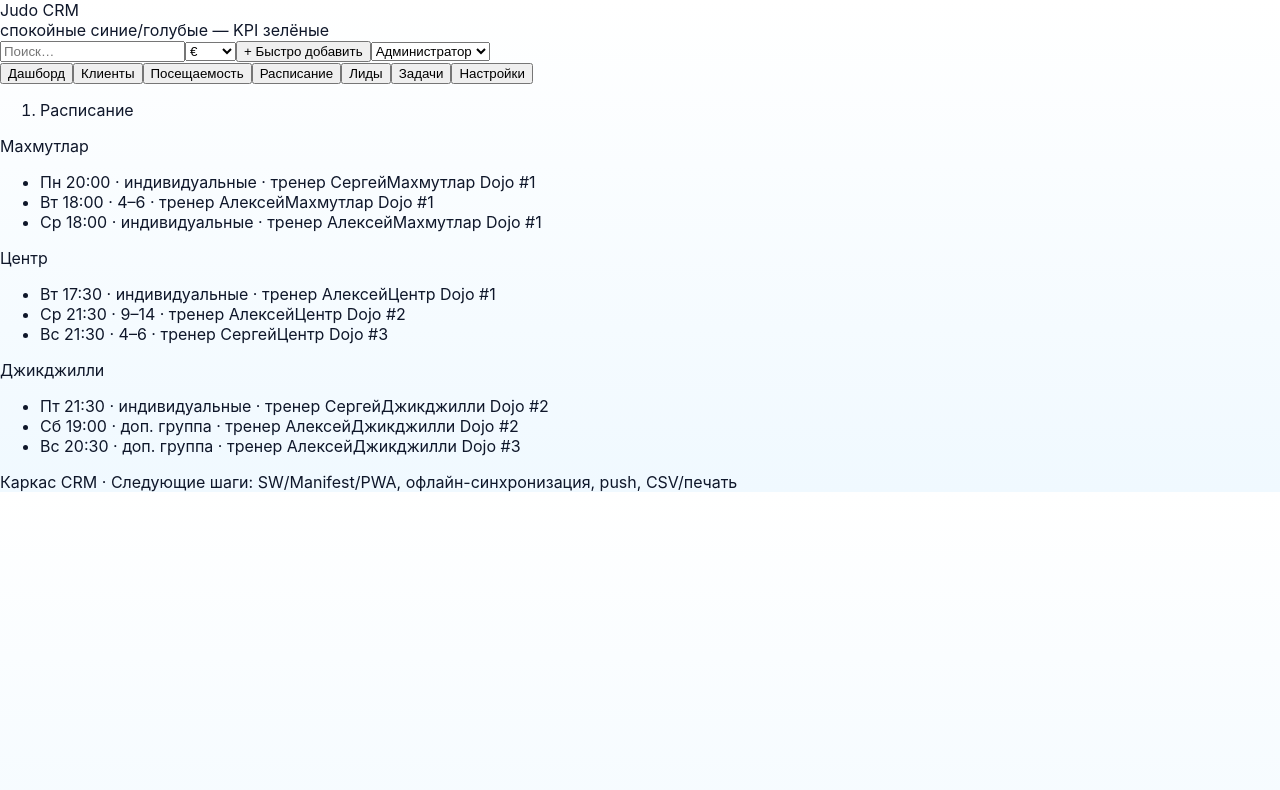
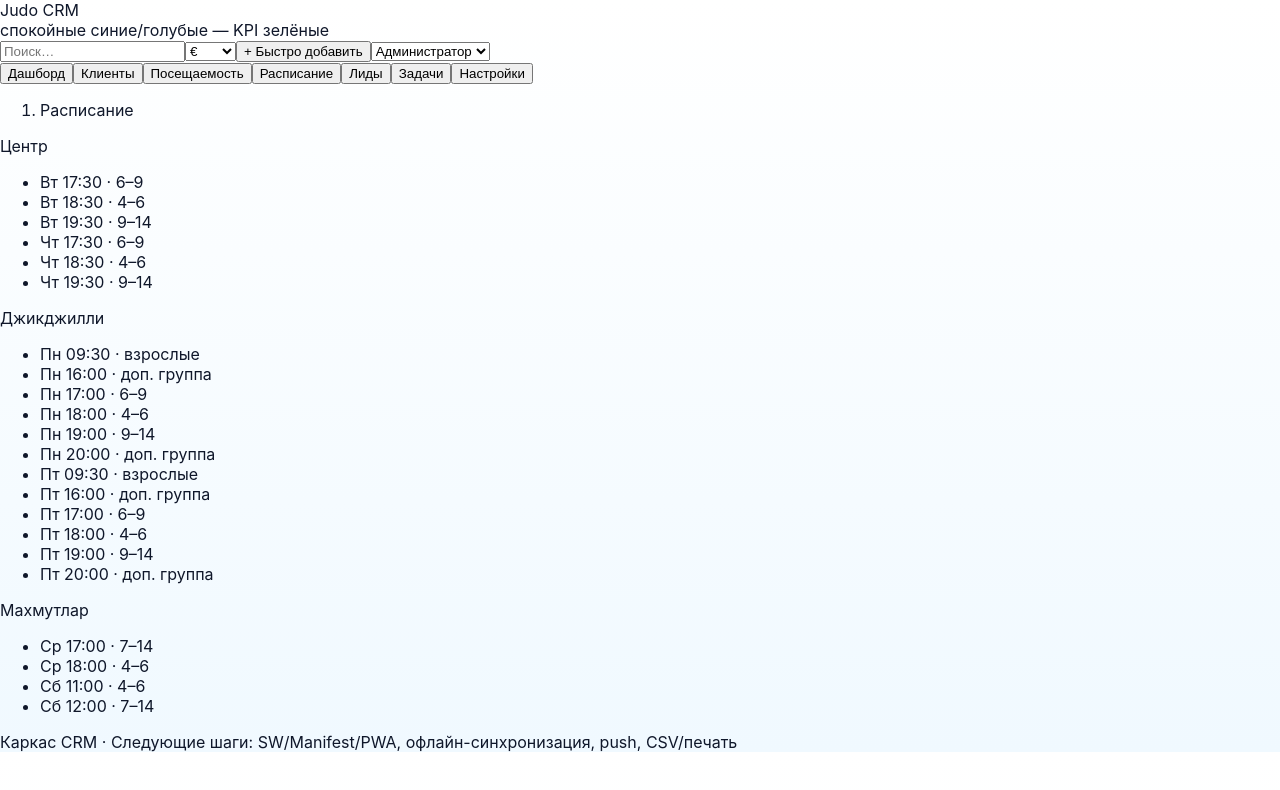
Before and after one commit to melikovgraf1-sys/judo-crm-2, a React (Create React App) app: page / in a window 1280 px wide. Both pictures are taken after a click on the button "Расписание". Shown: the top 790 px of the page. Built offline with nearby package versions, Linux system fonts and the light colour scheme; the HTML template or start-up script is replaced by a standard one.

Commit message:
Update schedule data for all areas

```diff
--- a/src/App.jsx
+++ b/src/App.jsx
@@ -17,7 +17,14 @@ type Role = "Администратор" | "Менеджер" | "Тренер";
 
 type Area = "Махмутлар" | "Центр" | "Джикджилли";
 
-type Group = "4–6" | "6–9" | "9–14" | "взрослые" | "индивидуальные" | "доп. группа";
+type Group =
+  | "4–6"
+  | "6–9"
+  | "7–14"
+  | "9–14"
+  | "взрослые"
+  | "индивидуальные"
+  | "доп. группа";
 
 type Gender = "м" | "ж";
 
@@ -148,13 +155,13 @@ const parseDateInput = (value: string) => {
 // Seed-данные
 function makeSeedDB(): DB {
   const areas: Area[] = ["Махмутлар", "Центр", "Джикджилли"];
-  const groups: Group[] = ["4–6", "6–9", "9–14", "взрослые", "индивидуальные", "доп. группа"];
+  const groups: Group[] = ["4–6", "6–9", "7–14", "9–14", "взрослые", "индивидуальные", "доп. группа"];
   const staff: StaffMember[] = [
     { id: uid(), role: "Администратор", name: "Админ", areas, groups },
     { id: uid(), role: "Менеджер", name: "Марина", areas, groups },
     { id: uid(), role: "Менеджер", name: "Илья", areas, groups },
     { id: uid(), role: "Тренер", name: "Алексей", areas: ["Центр", "Джикджилли"], groups: ["4–6", "6–9", "9–14", "взрослые"] },
-    { id: uid(), role: "Тренер", name: "Сергей", areas: ["Махмутлар"], groups: ["4–6", "6–9", "9–14"] },
+    { id: uid(), role: "Тренер", name: "Сергей", areas: ["Махмутлар"], groups: ["4–6", "6–9", "7–14", "9–14"] },
   ];
   const coachIds = staff.filter(s => s.role === "Тренер").map(s => s.id);
 
@@ -195,21 +202,38 @@ function makeSeedDB(): DB {
     };
   });
 
-  const schedule: ScheduleSlot[] = [];
-  for (const area of areas) {
-    const slots = rnd(3, 5);
-    for (let i = 0; i < slots; i++) {
-      schedule.push({
-        id: uid(),
-        area,
-        group: groups[rnd(0, groups.length - 1)],
-        coachId: coachIds[rnd(0, coachIds.length - 1)],
-        weekday: rnd(1, 7),
-        time: `${String(rnd(16, 21)).padStart(2, "0")}:${Math.random() < 0.5 ? "00" : "30"}`,
-        location: `${area} Dojo #${rnd(1, 3)}`,
-      });
-    }
-  }
+  const coachAlexey = staff.find(s => s.name === "Алексей")?.id || "";
+  const coachSergey = staff.find(s => s.name === "Сергей")?.id || "";
+
+  const schedule: ScheduleSlot[] = [
+    // Центр — вторник и четверг
+    { id: uid(), area: "Центр", group: "6–9", coachId: coachAlexey, weekday: 2, time: "17:30", location: "" },
+    { id: uid(), area: "Центр", group: "4–6", coachId: coachAlexey, weekday: 2, time: "18:30", location: "" },
+    { id: uid(), area: "Центр", group: "9–14", coachId: coachAlexey, weekday: 2, time: "19:30", location: "" },
+    { id: uid(), area: "Центр", group: "6–9", coachId: coachAlexey, weekday: 4, time: "17:30", location: "" },
+    { id: uid(), area: "Центр", group: "4–6", coachId: coachAlexey, weekday: 4, time: "18:30", location: "" },
+    { id: uid(), area: "Центр", group: "9–14", coachId: coachAlexey, weekday: 4, time: "19:30", location: "" },
+
+    // Джикджилли — понедельник и пятница
+    { id: uid(), area: "Джикджилли", group: "взрослые", coachId: coachAlexey, weekday: 1, time: "09:30", location: "" },
+    { id: uid(), area: "Джикджилли", group: "доп. группа", coachId: coachAlexey, weekday: 1, time: "16:00", location: "" },
+    { id: uid(), area: "Джикджилли", group: "6–9", coachId: coachAlexey, weekday: 1, time: "17:00", location: "" },
+    { id: uid(), area: "Джикджилли", group: "4–6", coachId: coachAlexey, weekday: 1, time: "18:00", location: "" },
+    { id: uid(), area: "Джикджилли", group: "9–14", coachId: coachAlexey, weekday: 1, time: "19:00", location: "" },
+    { id: uid(), area: "Джикджилли", group: "доп. группа", coachId: coachAlexey, weekday: 1, time: "20:00", location: "" },
+    { id: uid(), area: "Джикджилли", group: "взрослые", coachId: coachAlexey, weekday: 5, time: "09:30", location: "" },
+    { id: uid(), area: "Джикджилли", group: "доп. группа", coachId: coachAlexey, weekday: 5, time: "16:00", location: "" },
+    { id: uid(), area: "Джикджилли", group: "6–9", coachId: coachAlexey, weekday: 5, time: "17:00", location: "" },
+    { id: uid(), area: "Джикджилли", group: "4–6", coachId: coachAlexey, weekday: 5, time: "18:00", location: "" },
+    { id: uid(), area: "Джикджилли", group: "9–14", coachId: coachAlexey, weekday: 5, time: "19:00", location: "" },
+    { id: uid(), area: "Джикджилли", group: "доп. группа", coachId: coachAlexey, weekday: 5, time: "20:00", location: "" },
+
+    // Махмутлар — среда и суббота
+    { id: uid(), area: "Махмутлар", group: "7–14", coachId: coachSergey, weekday: 3, time: "17:00", location: "" },
+    { id: uid(), area: "Махмутлар", group: "4–6", coachId: coachSergey, weekday: 3, time: "18:00", location: "" },
+    { id: uid(), area: "Махмутлар", group: "4–6", coachId: coachSergey, weekday: 6, time: "11:00", location: "" },
+    { id: uid(), area: "Махмутлар", group: "7–14", coachId: coachSergey, weekday: 6, time: "12:00", location: "" },
+  ];
 
   const leadsSources: ContactChannel[] = ["Instagram", "WhatsApp", "Telegram"];
   const leadStages: LeadStage[] = ["Очередь", "Задержка", "Пробное", "Ожидание оплаты", "Оплаченный абонемент", "Отмена"];
@@ -750,12 +774,13 @@ function ScheduleTab({ db }: { db: DB }) {
           <div key={area} className="p-4 rounded-2xl border border-slate-200 bg-white space-y-2">
             <div className="font-semibold">{area}</div>
             <ul className="space-y-1 text-sm">
-              {list.sort((a,b)=> a.weekday - b.weekday || a.time.localeCompare(b.time)).map(s => (
-                <li key={s.id} className="flex items-center justify-between gap-2">
-                  <span className="truncate">{["Пн","Вт","Ср","Чт","Пт","Сб","Вс"][s.weekday-1]} {s.time} · {s.group} · тренер {db.staff.find(st => st.id===s.coachId)?.name || "—"}</span>
-                  <span className="text-slate-500">{s.location}</span>
-                </li>
-              ))}
+              {list
+                .sort((a, b) => a.weekday - b.weekday || a.time.localeCompare(b.time))
+                .map(s => (
+                  <li key={s.id} className="truncate">
+                    {["Пн", "Вт", "Ср", "Чт", "Пт", "Сб", "Вс"][s.weekday - 1]} {s.time} · {s.group}
+                  </li>
+                ))}
             </ul>
           </div>
         ))}
```
